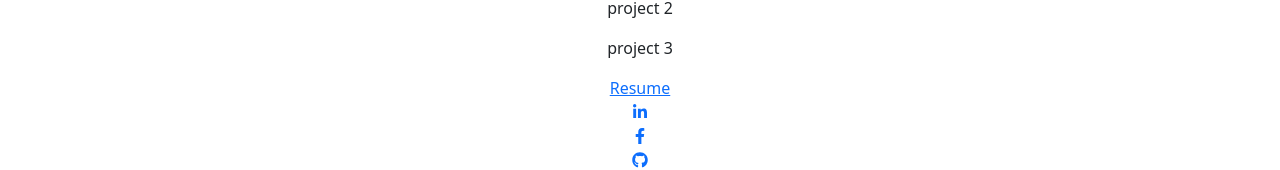
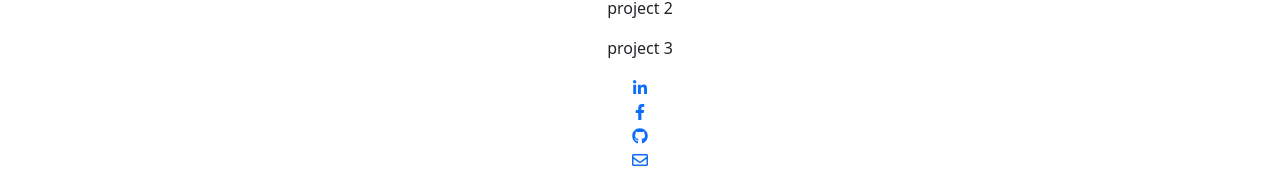
Before and after one commit to ejpijoan/myPortfolio, a React (Create React App) app: page /about in a window 1280 px wide. Shown: the part 506-676 px from the top of the page. Built offline with nearby package versions, Linux system fonts and the light colour scheme.

Commit message:
removes resume component

```diff
--- a/src/components/Resume.js
+++ /dev/null
@@ -1,13 +0,0 @@
-import React from 'react'
-import '../css/Resume.css'
-import resume from '../attachments/resume.pdf'
-
-function Resume () {
-    return (
-        <div>
-            <a href={resume}>Resume</a>
-        </div>
-    )
-}
-
-export default Resume
--- a/src/containers/Profile.js
+++ b/src/containers/Profile.js
@@ -2,7 +2,6 @@ import React, {Component} from 'react';
 import './Profile.css';
 import About from '../components/About';
 import Projects from '../components/Projects';
-import Resume from '../components/Resume';
 import Socials from '../components/Socials';
 
 class Profile extends Component {
@@ -12,7 +11,6 @@ class Profile extends Component {
             <div>
                 <About/>
                 <Projects/>
-                <Resume/>
                 <Socials/>
             </div>
         )
```
